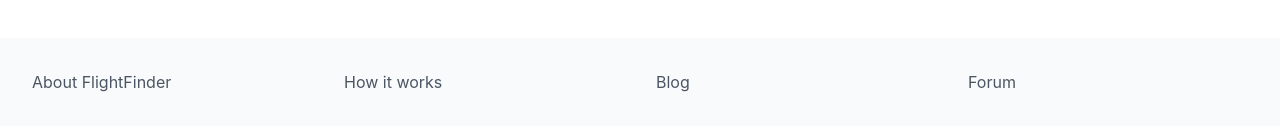
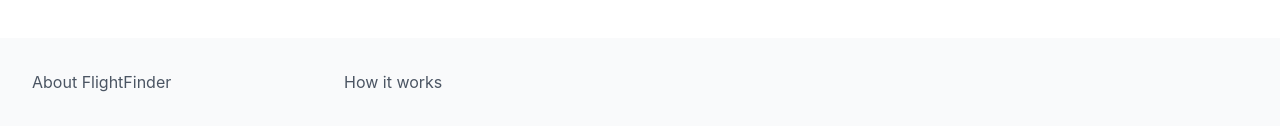
Before and after one commit to jiayi-dev/FlightFinder-Frontend, a React (Vite) app: page /capstone-project/search in a window 1280 px wide. Shown: the part 666-796 px from the top of the page. Built offline with nearby package versions, Linux system fonts and the light colour scheme.

Commit message:
update footer

```diff
--- a/src/components/Footer/Footer.jsx
+++ b/src/components/Footer/Footer.jsx
@@ -13,17 +13,7 @@ function Footer() {
                     </div>
                     <div className="footer__column">
                         <ul className="footer__list">
-                            <li><Link to="/how-it-works" className="footer__link">How it works</Link></li>
-                        </ul>
-                    </div>
-                    <div className="footer__column">
-                        <ul className="footer__list">
-                            <li><Link to="#" className="footer__link">Blog</Link></li>
-                        </ul>
-                    </div>
-                    <div className="footer__column">
-                        <ul className="footer__list">
-                            <li><Link to="#" className="footer__link">Forum</Link></li>
+                            <li><Link to="/how" className="footer__link">How it works</Link></li>
                         </ul>
                     </div>
                 </div>
```
